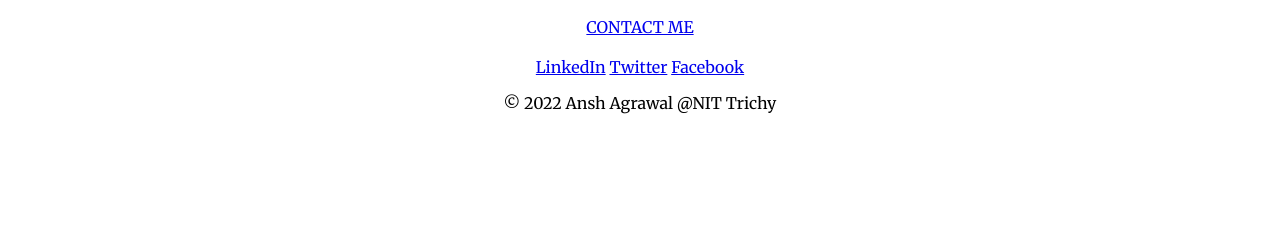
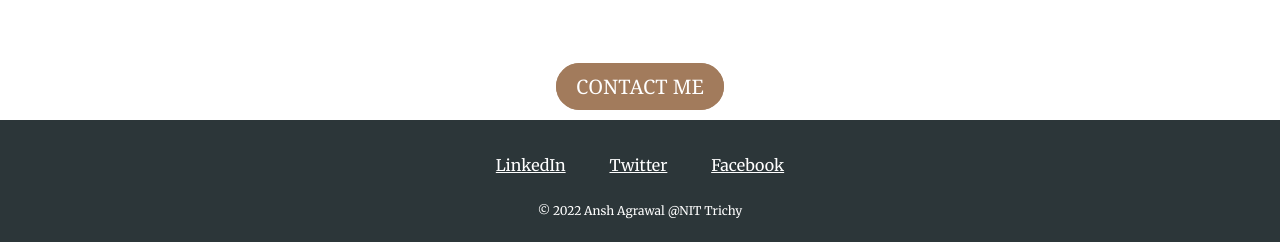
Before and after one commit to unshh/CV-3, a plain HTML site: page index.html in a window 1280 px wide. Shown: the part 1947-2189 px from the top of the page. Before the commit the page ends 2076 px from the top, so only its background shows below. Drawn offline with Linux system fonts and the light colour scheme; grey boxes are pictures that could not be loaded.

Commit message:
Add files via upload

```diff
--- a/css/styles.css
+++ b/css/styles.css
@@ -21,7 +21,7 @@ h2 {
 }
 .bio {
   width: 50%;
-  margin: 10px auto 20px auto
+  margin: 20px auto 30px auto;
 }
 h3 {
   font-family: 'Montserrat', sans-serif;
@@ -58,3 +58,48 @@ h3 {
 .touch {
   margin: 20px auto 0 auto;
 }
+
+.btn {
+  background: #A27B5C;
+  background-image: -webkit-linear-gradient(top, #A27B5C, #A27B5C);
+  background-image: -moz-linear-gradient(top, #A27B5C, #A27B5C);
+  background-image: -ms-linear-gradient(top, #A27B5C, #A27B5C);
+  background-image: -o-linear-gradient(top, #A27B5C, #A27B5C);
+  background-image: linear-gradient(to bottom, #A27B5C, #A27B5C);
+  -webkit-border-radius: 28;
+  -moz-border-radius: 28;
+  border-radius: 28px;
+  font-family: Georgia;
+  color: #ffffff;
+  font-size: 20px;
+  padding: 10px 20px 10px 20px;
+  text-decoration: none;
+}
+
+.btn:hover {
+  background: #3F4E4F;
+  text-decoration: none;
+}
+
+.bottom-container {
+  background-color: #2C3639;
+  margin-bottom: 0;
+  margin-top: 20px;
+  text-decoration-color: white;
+  padding: 15px;
+}
+
+a {
+  color: white;
+  margin: 10px 20px;
+}
+
+a:hover {
+  color: #A27B5C;
+}
+
+.copyright {
+  color: white;
+  font-size: 0.75rem;
+  padding-top: 1rem;
+}
```
